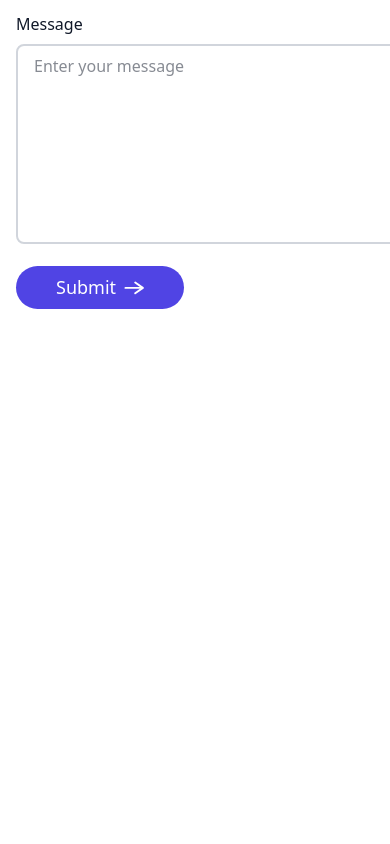
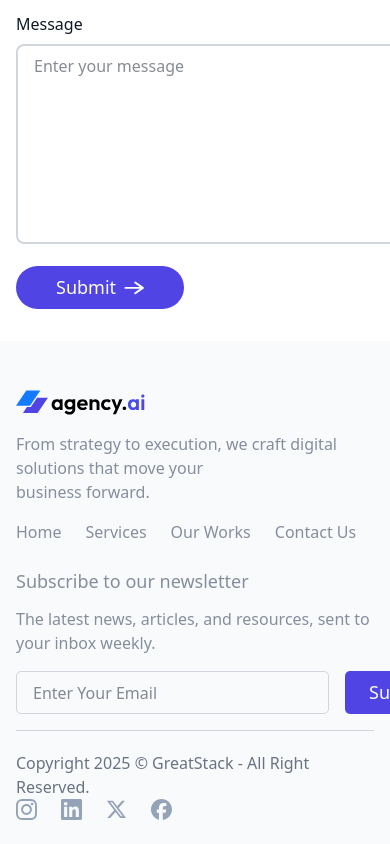
Before and after one commit to mdjakariaa/Agenci.AI_React_Practice_Project, a React (Vite) app: page / in a window 390 px wide. Shown: the part 3813-4657 px from the top of the page. Before the commit the page ends 4154 px from the top, so only its background shows below. Built offline with nearby package versions, Linux system fonts and the light colour scheme.

Commit message:
Footer has been Added but i will make it more Responsive later

```diff
--- a/src/App.jsx
+++ b/src/App.jsx
@@ -5,6 +5,8 @@ import CompanySection from "./components/Company_Section.jsx";
 import HelpSection from "./components/Help.jsx";
 import Work_Section from "./components/Work_Section.jsx";
 import InputSection from "./components/InputSection.jsx";
+import Footer from "./components/Footer.jsx";
+
 
 function App() {
   const [darkMode, setDarkMode] = useState(false);
@@ -33,6 +35,9 @@ function App() {
         <Work_Section />
         <InputSection />
       </main>
+      <div>
+        <Footer darkMode={darkMode} />
+      </div>
     </div>
   );
 }
--- /dev/null
+++ b/src/components/Footer.jsx
@@ -0,0 +1,54 @@
+import assets from "../assets/assets.js";
+
+export default function Header({darkMode}) {
+  return (
+    <section className="w-full py-6 px-4 sm:px-8 md:px-16 lg:px-32 xl:px-40 bg-[#f9fafc] dark:bg-[#101727]">
+      <div className="flex flex-col md:flex-row justify-between border-b-1 border-gray-300 pt-6">
+        <div className="flex flex-col gap-y-4">
+          <img
+            src={darkMode ? assets.logo_dark : assets.logo}
+            alt="Logo"
+            className="w-[130px] h-[27px] md:w-[167px] md:h-[31px]"
+          />
+          <p className="text-[#868d9d]">
+            From strategy to execution, we craft digital solutions that move
+            your <br /> business forward.
+          </p>
+          <div className="flex gap-6 items-center pb-6">
+            <p className="text-[#868d9d]">Home</p>
+            <p className="text-[#868d9d]">Services</p>
+            <p className="text-[#868d9d]">Our Works</p>
+            <p className="text-[#868d9d]">Contact Us</p>
+          </div>
+        </div>
+        <div>
+          <h3 className="text-[#868d9d] text-[18px] pb-3">
+            Subscribe to our newsletter
+          </h3>
+          <p className="text-[#868d9d]">
+            The latest news, articles, and resources, sent to your inbox weekly.
+          </p>
+          <div className="flex gap-4 py-4">
+            <input
+              type="text"
+              placeholder="Enter Your Email"
+              className="outline-none border-1 border-gray-300 pl-4 pr-16 rounded-[5px]"
+            />
+            <button className="bg-[#5044e4] text-white py-2 px-6 text-[18px] rounded-[5px]">
+              Subscribe
+            </button>
+          </div>
+        </div>
+      </div>
+      <div className="flex flex-col md:flex-row justify-between pt-5">
+        <p className="text-gray-500">Copyright 2025 © GreatStack - All Right Reserved.</p>
+        <div className="flex gap-6">
+          <img src={assets.instagram_icon} alt="instagram icon" />
+          <img src={assets.linkedin_icon} alt="linkedin icon" />
+          <img src={assets.twitter_icon} alt="twitter icon" />
+          <img src={assets.facebook_icon} alt="facebook icon" />
+        </div>
+      </div>
+    </section>
+  );
+}
```
